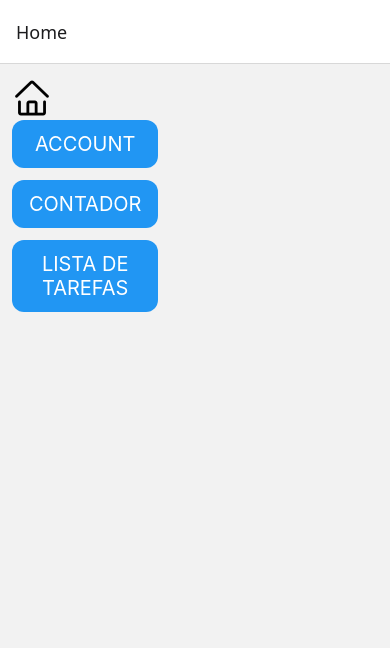
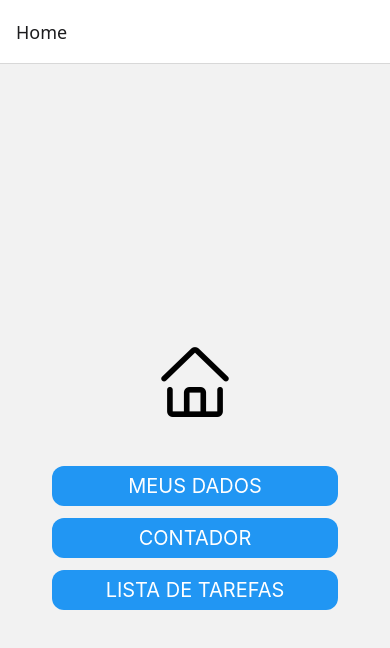
Before and after one commit to jonasdhein/crieti-2024, a React Native app: screen /Home in a window 390 px wide. Shown: the top 648 px of the page. Built offline with nearby package versions, Linux system fonts and the light colour scheme.

Commit message:
Aula 6 - ToDoList

```diff
--- a/package.json
+++ b/package.json
@@ -16,7 +16,8 @@
     "react": "18.3.1",
     "react-native": "0.76.1",
     "react-native-safe-area-context": "4.12.0",
-    "react-native-screens": "~4.0.0"
+    "react-native-screens": "~4.0.0",
+    "@react-native-async-storage/async-storage": "1.23.1"
   },
   "devDependencies": {
     "@babel/core": "^7.20.0",
--- a/src/screens/Account.tsx
+++ b/src/screens/Account.tsx
@@ -12,14 +12,15 @@ export const Account = () => {
     } as IUser)
 
     return(
-        <SafeAreaView style={theme.container}>
+        <SafeAreaView style={[theme.container, theme.center]}>
             <Text style={styles.title}>Meus Dados:</Text>
             <Text style={styles.subtitle}>Nome: {user.name}</Text>
             <Text style={styles.subtitle}>Idade: {user.age}</Text>
             <Text style={styles.subtitle}>Cidade: {user.city}</Text>
             <TouchableOpacity
+                style={[theme.button, theme.marginTop]}
                 onPress={() => setUser({...user, age: user.age+1})}>
-                <Text>Fazer Aniversário!</Text>
+                <Text style={theme.textButton}>Fazer Aniversário!</Text>
             </TouchableOpacity>
         </SafeAreaView>
     )
--- a/src/screens/Home.tsx
+++ b/src/screens/Home.tsx
@@ -1,4 +1,4 @@
-import { SafeAreaView, Text, TouchableOpacity, View } from 'react-native';
+import { SafeAreaView, StyleSheet, Text, TouchableOpacity, View } from 'react-native';
 import { Icon } from '../components/Icon';
 import { useNavigation } from '@react-navigation/native';
 import { NavigationProps } from '../@types/navigation';
@@ -9,13 +9,18 @@ export const Home = () => {
   const navigation = useNavigation<NavigationProps>();
 
   return (
-    <SafeAreaView style={theme.container}>
-      <Icon name='home' />
+    <SafeAreaView style={[theme.container, theme.center]}>
+
+      <View style={styles.margins}>
+        <Icon name='home' size={80} />
+      </View>
+
+      <View style={styles.buttons}>
 
         <TouchableOpacity
           style={[theme.button, theme.marginBottom]}
           onPress={() => navigation.navigate('Account')}>
-        <Text style={theme.textButton}>ACCOUNT</Text>
+          <Text style={theme.textButton}>MEUS DADOS</Text>
         </TouchableOpacity>
 
         <TouchableOpacity
@@ -29,6 +34,18 @@ export const Home = () => {
           <Text style={theme.textButton}>LISTA DE TAREFAS</Text>
         </TouchableOpacity>
 
+      </View>
+
     </SafeAreaView>
   );
 }
+
+const styles = StyleSheet.create({
+  buttons: {
+    width: '100%',
+    paddingHorizontal: 40
+  },
+  margins: {
+    marginVertical: 40
+  }
+})
--- a/src/screens/ToDoList.tsx
+++ b/src/screens/ToDoList.tsx
@@ -1,22 +1,63 @@
-import { SafeAreaView, Text, TextInput } from "react-native"
+import { SafeAreaView, ScrollView, Text, TextInput, View } from "react-native"
 import { theme } from "../themes/theme";
 import { useEffect, useState } from "react";
+import AsyncStorage from '@react-native-async-storage/async-storage';
 
 export const ToDoList = () => {
 
     const [input, setInput] = useState<string>('');
     const [todoList, setTodoList] = useState<string[]>([]);
 
-    const save = (text: string) => {
+    const save = (text : string) => {
 
         const newList = [...todoList, text];
 
         setTodoList(newList);
+        storeData(newList);
     }
 
+    const storeData = async (value: string[]) => {
+        try {
+            const jsonValue = JSON.stringify(value);
+            await AsyncStorage.setItem('todo_list', jsonValue);
+        } catch (e) {
+            // saving error
+            console.log("🚀 ~ storeData ~ e:", e);
+        }
+    };
+
+    const getData = async (): Promise<string[]> => {
+        try {
+            const jsonValue = await AsyncStorage.getItem('todo_list');
+
+            if (jsonValue != null) {
+                const parsed = JSON.parse(jsonValue);
+                return parsed;
+            }else{
+                return [];
+            }
+
+        } catch (e) {
+            console.error("Erro ao ler os dados:", e);
+            return [];
+        }
+    };
+
     useEffect(() => {
-        console.log('INPUT', input)
-    }, [input])
+
+        const fetchData = async () => {
+            const fetch = await getData();
+            setTodoList(fetch);
+        }
+
+        fetchData();
+
+    }, []);
+    /*
+        O array de dependencias vazio faz com que esse
+        useEffect seja executado apenas 1 vez, na primeira vez
+        que a tela for renderizada
+    */
 
     return (
         <SafeAreaView style={theme.container}>
@@ -31,14 +72,16 @@ export const ToDoList = () => {
             />
 
             <Text style={theme.label}>Lista de Tarefas:</Text>
-
+            <ScrollView
+                showsVerticalScrollIndicator={false}>
                 {
                     todoList.map((tarefa, index) => (
                         <Text
                             style={theme.listItem}
-                        key={index}>{tarefa}</Text>
+                            key={index}>- {tarefa}</Text>
                     ))
                 }
+            </ScrollView>
         </SafeAreaView>
     )
 }
--- a/src/themes/theme.ts
+++ b/src/themes/theme.ts
@@ -13,11 +13,15 @@ export const theme = StyleSheet.create({
         flex: 1,
         margin: 12
     },
+    center: {
+        justifyContent: 'center',
+        alignItems: 'center'
+    },
     button: {
         backgroundColor: colors.blue,
-        padding: 12,
+        paddingHorizontal: 12,
+        paddingVertical: 8,
         borderRadius: 12,
-        width: '40%'
     },
     textButton: {
         fontSize: 20,
@@ -26,6 +30,9 @@ export const theme = StyleSheet.create({
     },
     marginBottom: {
         marginBottom: 12
+    },
+    marginTop: {
+        marginTop: 12
     },
     input: {
         backgroundColor: colors.backgroundInut,
@@ -41,7 +48,7 @@ export const theme = StyleSheet.create({
         marginVertical: 8
     },
     listItem: {
-        fontSize: 16,
+        fontSize: 55,
         marginBottom: 8
     }
 });
```
Also changed, not shown: 1 other file (tests, documents, lock files or other folders). Lines whose indentation alone changed are shown as unchanged.
